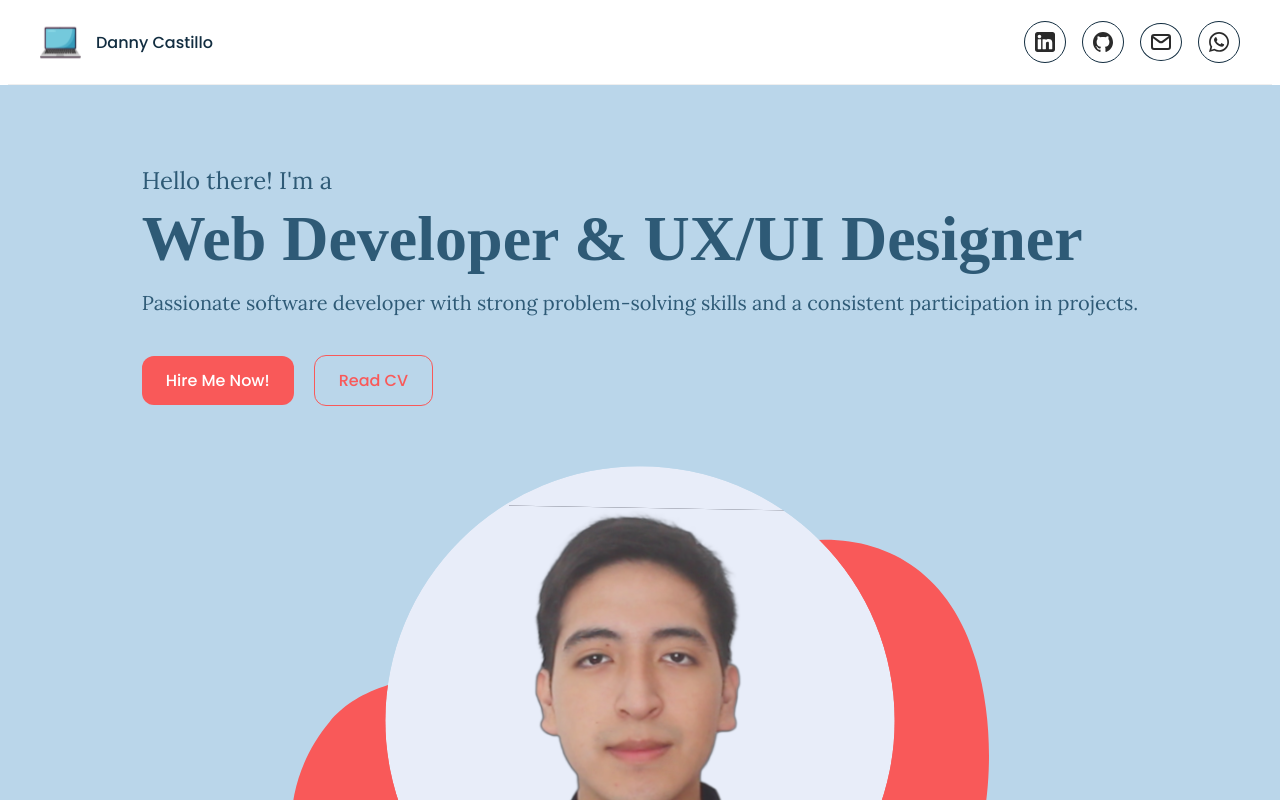
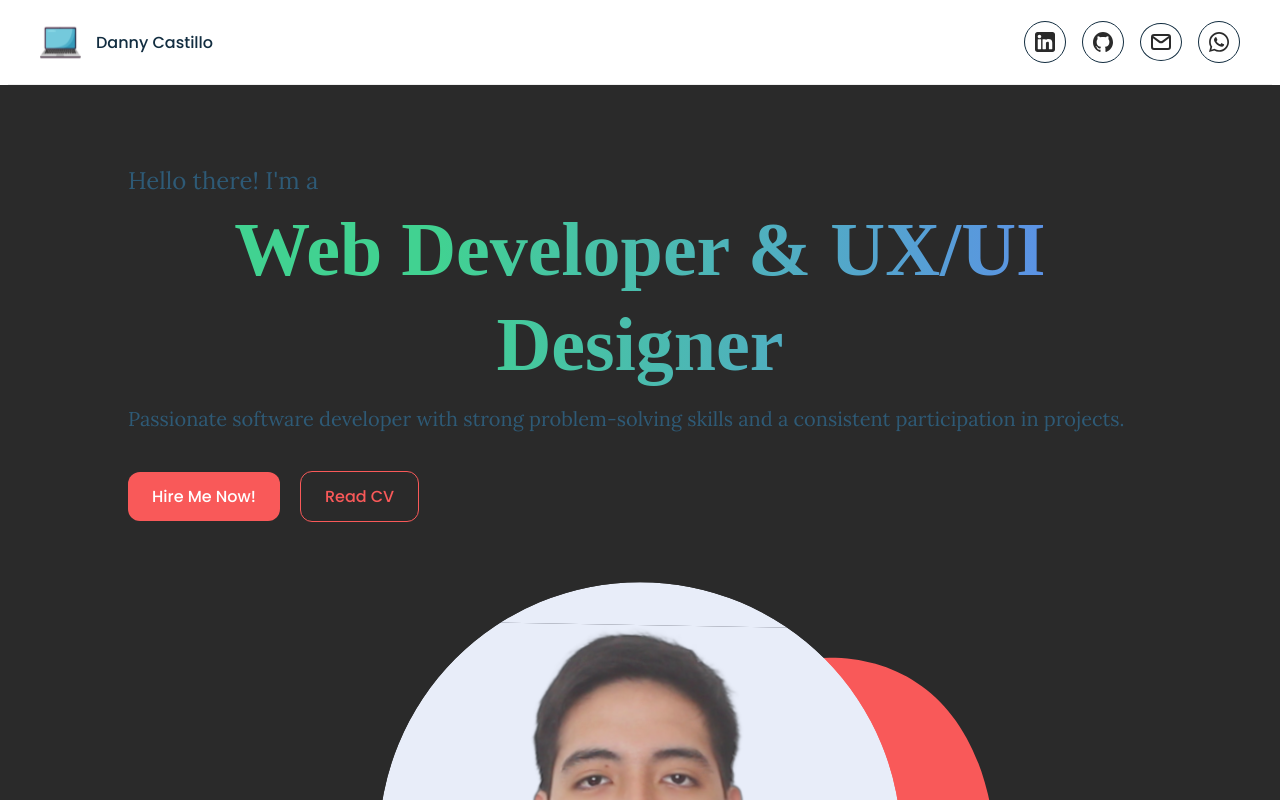
Before and after one commit to dannycastilloo/portfolio, a React (Vite) app: page / in a window 1280 px wide. Shown: the top 800 px of the page. Built offline with nearby package versions, Linux system fonts and the light colour scheme; a web font is replaced by a local one.

Commit message:
add GA & GTM

```diff
--- a/index.html
+++ b/index.html
@@ -2,11 +2,23 @@
 <html lang="en">
 
 <head>
+  <!-- Google Tag Manager -->
+  <script>(function (w, d, s, l, i) {
+      w[l] = w[l] || []; w[l].push({
+        'gtm.start':
+          new Date().getTime(), event: 'gtm.js'
+      }); var f = d.getElementsByTagName(s)[0],
+        j = d.createElement(s), dl = l != 'dataLayer' ? '&l=' + l : ''; j.async = true; j.src =
+          'https://www.googletagmanager.com/gtm.js?id=' + i + dl; f.parentNode.insertBefore(j, f);
+    })(window, document, 'script', 'dataLayer', 'GTM-PT4XWFBB');</script>
+  <!-- End Google Tag Manager -->
   <meta charset="UTF-8" />
   <meta name="author" content="Danny Castillo">
   <meta name="publisher" content="Danny Castillo">
-  <meta name="description" content="Explore Danny Castillo's portfolio as a skilled Web Developer specializing in Frontend, WordPress, SEO, Design, and Mobile development.">
-  <meta name="keywords" content="Portfolio, Web Developer, Web Designer, Frontend, WordPress, SEO, Mobile Developer, HTML, CSS, JavaScript, React, Figma, Photoshop">
+  <meta name="description"
+    content="Explore Danny Castillo's portfolio as a skilled Web Developer specializing in Frontend, WordPress, SEO, Design, and Mobile development.">
+  <meta name="keywords"
+    content="Portfolio, Web Developer, Web Designer, Frontend, WordPress, SEO, Mobile Developer, HTML, CSS, JavaScript, React, Figma, Photoshop">
   <meta name="robots" content="index, follow">
   <link rel="canonical" href="https://danny-castillo-portfolio.vercel.app/">
   <meta name="viewport" content="width=device-width, initial-scale=1">
@@ -17,11 +29,18 @@
   <link rel="preconnect" href="https://fonts.googleapis.com">
   <link rel="preconnect" href="https://fonts.gstatic.com" crossorigin>
   <link href="https://fonts.googleapis.com/css2?family=Suez+One&display=swap" rel="stylesheet">
-  <link href="https://fonts.googleapis.com/css2?family=Lora:ital,wght@0,400..700;1,400..700&display=swap" rel="stylesheet">
-  <link href="https://fonts.googleapis.com/css2?family=Poppins:ital,wght@0,100;0,200;0,300;0,400;0,500;0,600;0,700;0,800;0,900;1,100;1,200;1,300;1,400;1,500;1,600;1,700;1,800;1,900&display=swap" rel="stylesheet">
+  <link href="https://fonts.googleapis.com/css2?family=Lora:ital,wght@0,400..700;1,400..700&display=swap"
+    rel="stylesheet">
+  <link
+    href="https://fonts.googleapis.com/css2?family=Poppins:ital,wght@0,100;0,200;0,300;0,400;0,500;0,600;0,700;0,800;0,900;1,100;1,200;1,300;1,400;1,500;1,600;1,700;1,800;1,900&display=swap"
+    rel="stylesheet">
 </head>
 
 <body>
+  <!-- Google Tag Manager (noscript) -->
+  <noscript><iframe src="https://www.googletagmanager.com/ns.html?id=GTM-PT4XWFBB" height="0" width="0"
+      style="display:none;visibility:hidden"></iframe></noscript>
+  <!-- End Google Tag Manager (noscript) -->
   <div id="root"></div>
   <script type="module" src="/src/main.jsx"></script>
 </body>
--- a/src/App.scss
+++ b/src/App.scss
@@ -21,7 +21,7 @@ body {
     display: flex;
     justify-content: center;
     align-items: center;
-    background-color: #BAD6EA;
+    background-color: #2A2A2A;
 }
 
 /* Experience */
--- a/src/components/Profile/index.scss
+++ b/src/components/Profile/index.scss
@@ -13,7 +13,8 @@
     align-items: center;
 }
 
-.profile-info, .profile-photo {
+.profile-info,
+.profile-photo {
     width: 50%;
 }
 
@@ -25,22 +26,33 @@
     gap: 40px;
 }
 
-.profile-text > span {
+.profile-text>span {
     font-family: $lora;
     font-size: 24px;
     color: #2E5A76;
     margin: 0;
 }
 
-.profile-text > h1 {
+.profile-text>h1 {
     font-family: $suezone;
     font-size: 64px;
     color: #2E5A76;
     padding: 6px 0 14px 0;
+
+    background: -moz-linear-gradient(90deg, rgba(65, 210, 145, 1) 30%, rgba(96, 135, 244, 1) 100%);
+    background: -webkit-linear-gradient(90deg, rgba(65, 210, 145, 1) 30%, rgba(96, 135, 244, 1) 100%);
+    background: linear-gradient(90deg, rgba(65, 210, 145, 1) 30%, rgba(96, 135, 244, 1) 100%);
+    color: transparent;
+    -webkit-background-clip: text;
+    background-clip: text;
+    font-size: 76px;
+    font-weight: 900;
+    text-align: center;
+    line-height: 95px;
     margin: 0;
 }
 
-.profile-text > p {
+.profile-text>p {
     font-family: $lora;
     font-size: 20px;
     color: #2E5A76;
@@ -94,15 +106,16 @@
         gap: 60px;
     }
 
-    .profile-info, .profile-photo {
+    .profile-info,
+    .profile-photo {
         width: 100%;
     }
 
-    .profile-text > h2 {
+    .profile-text>h2 {
         font-size: 48px;
     }
 
-    .profile-photo > img {
+    .profile-photo>img {
         width: 90%;
     }
 }
@@ -114,11 +127,12 @@
         gap: 60px;
     }
 
-    .profile-info, .profile-photo {
+    .profile-info,
+    .profile-photo {
         width: 100%;
     }
 
-    .profile-photo > img {
+    .profile-photo>img {
         width: 70%;
     }
 }
```
